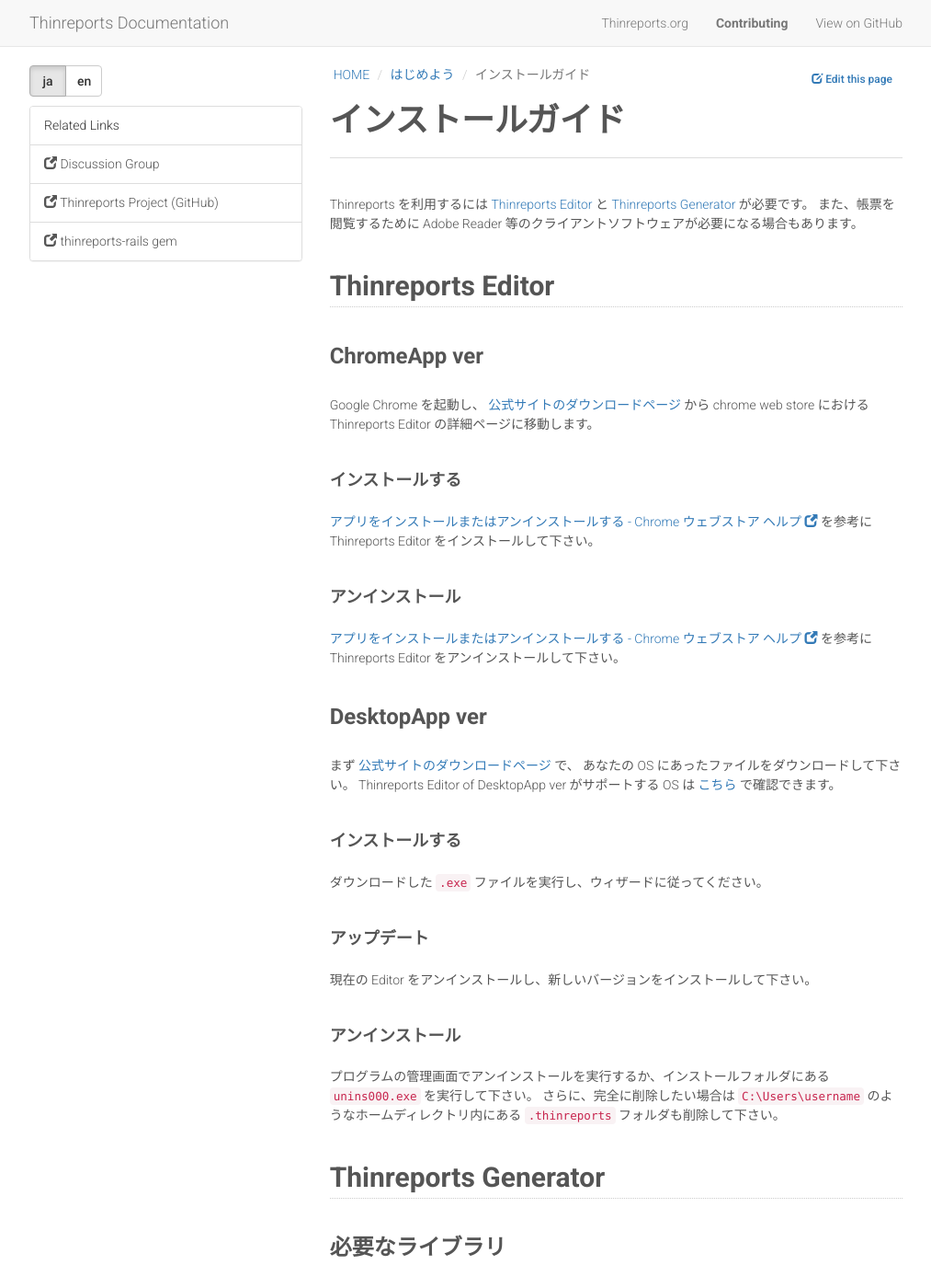
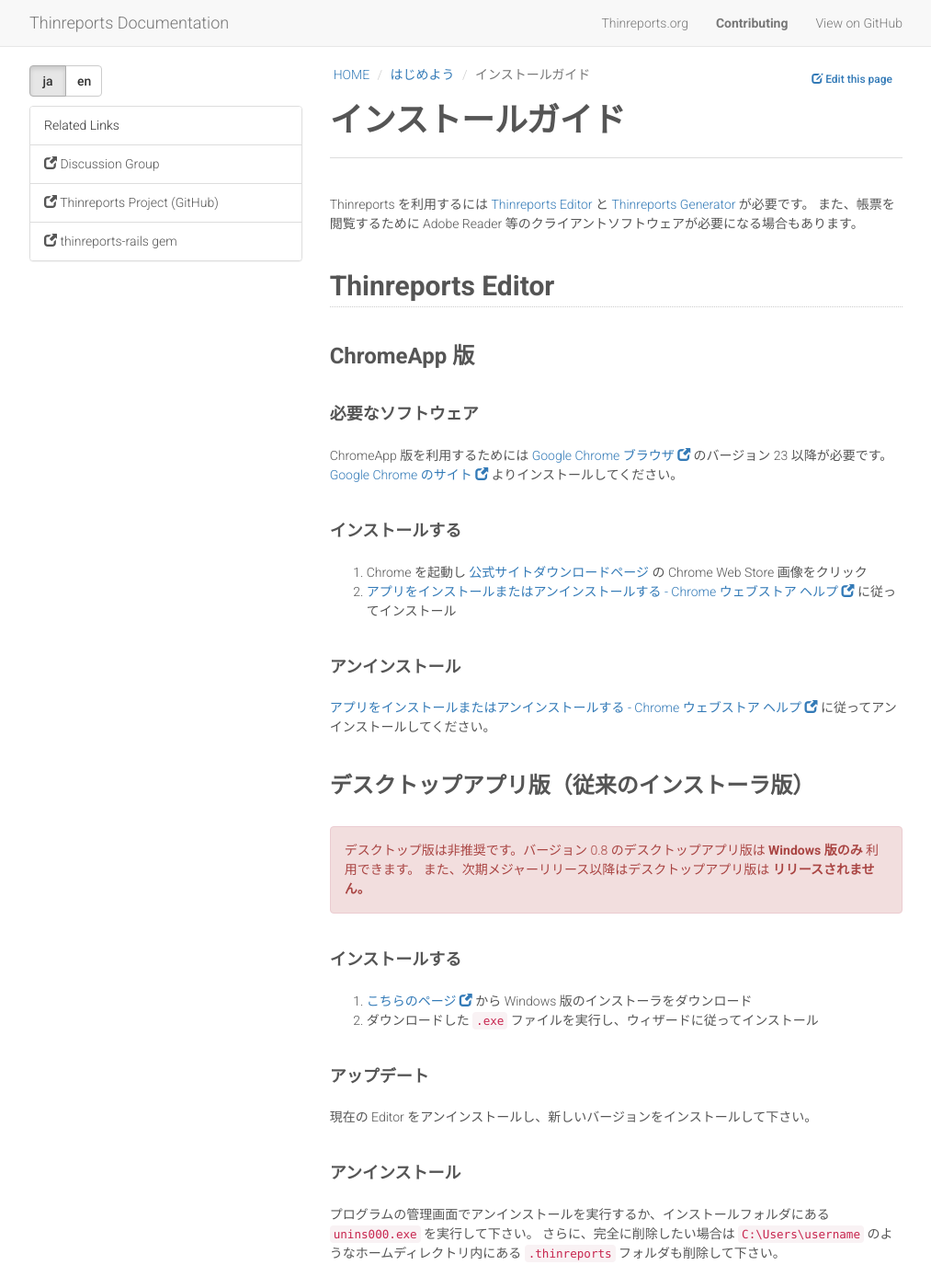
Before and after one commit to thinreports/documentation, a Jekyll site: the page built from ja/getting-started/installation.md, in a window 1280 px wide and 1400 px high. Shown: the whole window at 92% size, without its empty margins (133-1146 px from the left). Built offline with Jekyll 4.4.1, drawn with Linux system fonts in a browser that asks for light colours; nearby versions of some CDN libraries; Markdown is read by kramdown in place of the engine named in the settings.

Commit message:
Improved representations of Installation Guide

```diff
--- a/ja/getting-started/installation.md
+++ b/ja/getting-started/installation.md
@@ -12,27 +12,33 @@
 
 ## Thinreports Editor
 
-### ChromeApp ver
+### ChromeApp 版
 
-Google Chrome を起動し、 [公式サイトのダウンロードページ](http://www.thinreports.org/download/) から chrome web store における Thinreports Editor の詳細ページに移動します。
+#### 必要なソフトウェア
+
+ChromeApp 版を利用するためには [Google Chrome ブラウザ](https://www.google.com/chrome/browser/desktop) のバージョン 23 以降が必要です。
+[Google Chrome のサイト](https://www.google.com/chrome/browser/desktop) よりインストールしてください。
 
 #### インストールする
 
-[アプリをインストールまたはアンインストールする - Chrome ウェブストア ヘルプ](https://support.google.com/chrome_webstore/answer/1053369?hl=ja) を参考に Thinreports Editor をインストールして下さい。
+  1. Chrome を起動し [公式サイトダウンロードページ](http://www.thinreports.org/download/) の Chrome Web Store 画像をクリック
+  2. [アプリをインストールまたはアンインストールする - Chrome ウェブストア ヘルプ](https://support.google.com/chrome_webstore/answer/1053369?hl=ja) に従ってインストール
 
 #### アンインストール
 
-[アプリをインストールまたはアンインストールする - Chrome ウェブストア ヘルプ](https://support.google.com/chrome_webstore/answer/1053369?hl=ja) を参考に Thinreports Editor をアンインストールして下さい。
+[アプリをインストールまたはアンインストールする - Chrome ウェブストア ヘルプ](https://support.google.com/chrome_webstore/answer/1053369?hl=ja) に従ってアンインストールしてください。
 
-### DesktopApp ver
+### デスクトップアプリ版（従来のインストーラ版）
 
-まず [公式サイトのダウンロードページ](http://www.thinreports.org/download/) で、
-あなたの OS にあったファイルをダウンロードして下さい。
-Thinreports Editor  of DesktopApp ver がサポートする OS は [こちら](http://www.thinreports.org/features/editor/) で確認できます。
+<div class="alert alert-danger">
+  デスクトップ版は非推奨です。バージョン 0.8 のデスクトップアプリ版は <strong>Windows 版のみ</strong> 利用できます。
+  また、次期メジャーリリース以降はデスクトップアプリ版は <strong>リリースされません。</strong>
+</div>
 
 #### インストールする
 
-ダウンロードした `.exe` ファイルを実行し、ウィザードに従ってください。
+  1. [こちらのページ](http://sourceforge.net/projects/thinreports/files/) から Windows 版のインストーラをダウンロード
+  2. ダウンロードした `.exe` ファイルを実行し、ウィザードに従ってインストール
 
 #### アップデート
 
```
Also changed, not shown: en/getting-started/installation.md (+10 -5 lines).
